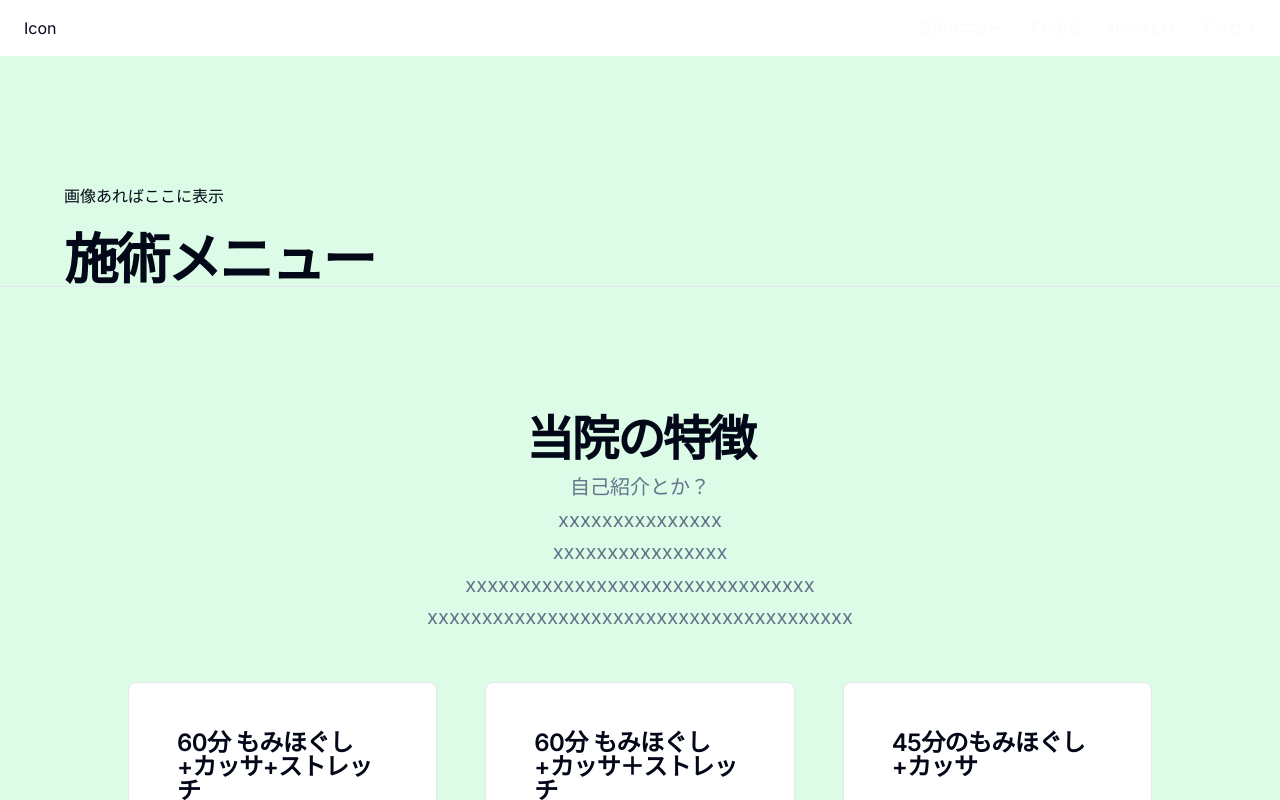
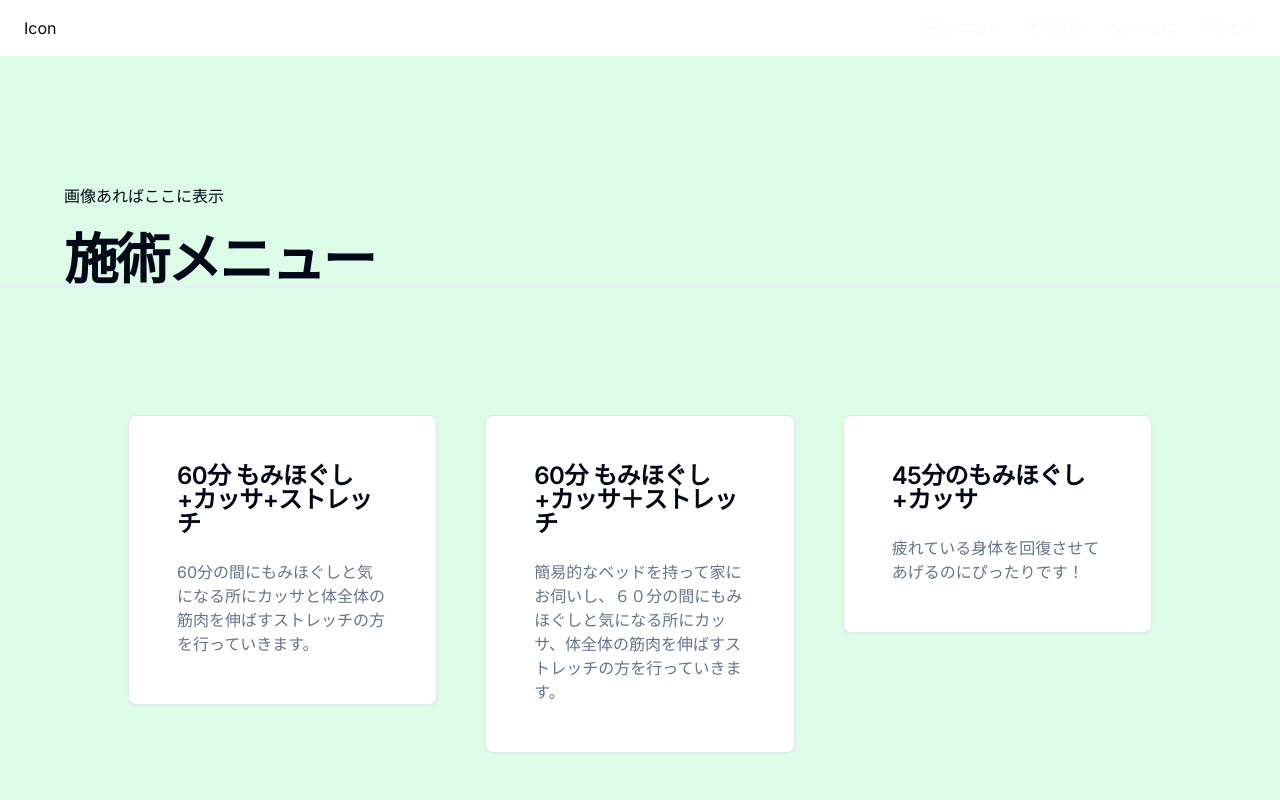
Before and after one commit to Lambda-256/tetusite, a Next.js app: page /menu in a window 1280 px wide. Shown: the top 800 px of the page. Built offline with nearby package versions, Linux system fonts and the light colour scheme.

Commit message:
不要部分の削除

```diff
--- a/src/app/menu/menu.tsx
+++ b/src/app/menu/menu.tsx
@@ -32,23 +32,6 @@ export const Menu: FC = () => {
         </section>
         <section className="w-full py-12 md:py-24 lg:py-32" id="services">
           <div className="container space-y-12 px-4 md:px-6">
-            <div className="flex flex-col items-center justify-center space-y-4 text-center">
-              <div className="space-y-2">
-                <h2 className="text-3xl font-bold tracking-tighter sm:text-5xl">
-                  当院の特徴
-                </h2>
-                <p className="max-w-[900px] text-muted-foreground md:text-xl/relaxed lg:text-base/relaxed xl:text-xl/relaxed">
-                  自己紹介とか？
-                  <br /> xxxxxxxxxxxxxxx
-                  <br />
-                  xxxxxxxxxxxxxxxx
-                  <br />
-                  xxxxxxxxxxxxxxxxxxxxxxxxxxxxxxxx
-                  <br />
-                  xxxxxxxxxxxxxxxxxxxxxxxxxxxxxxxxxxxxxxx
-                </p>
-              </div>
-            </div>
             <div className="mx-auto grid items-start gap-8 sm:max-w-4xl sm:grid-cols-2 md:gap-12 lg:max-w-5xl lg:grid-cols-3">
               <Card className="p-6 bg-background shadow-sm border rounded-lg">
                 <CardHeader>
```
